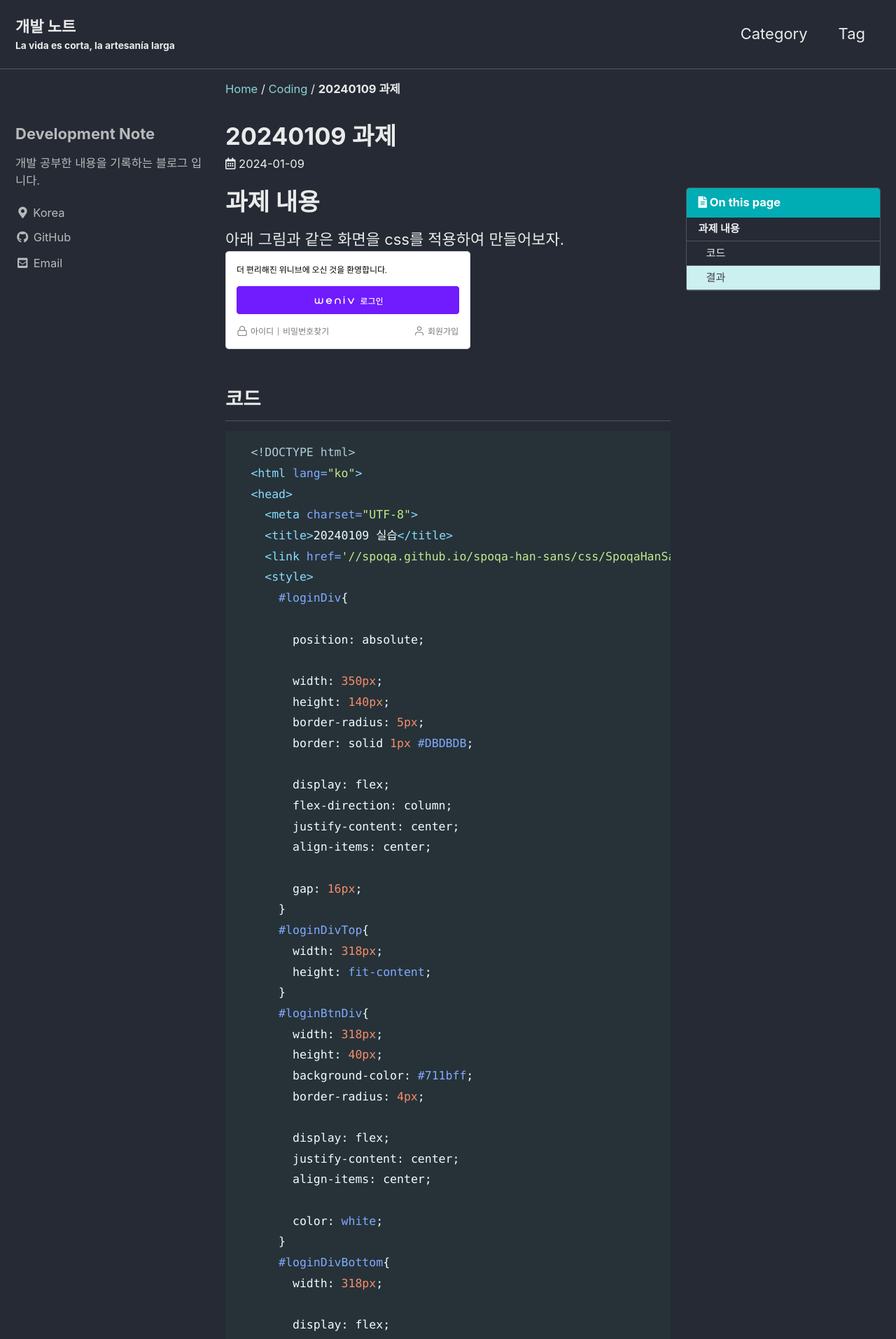
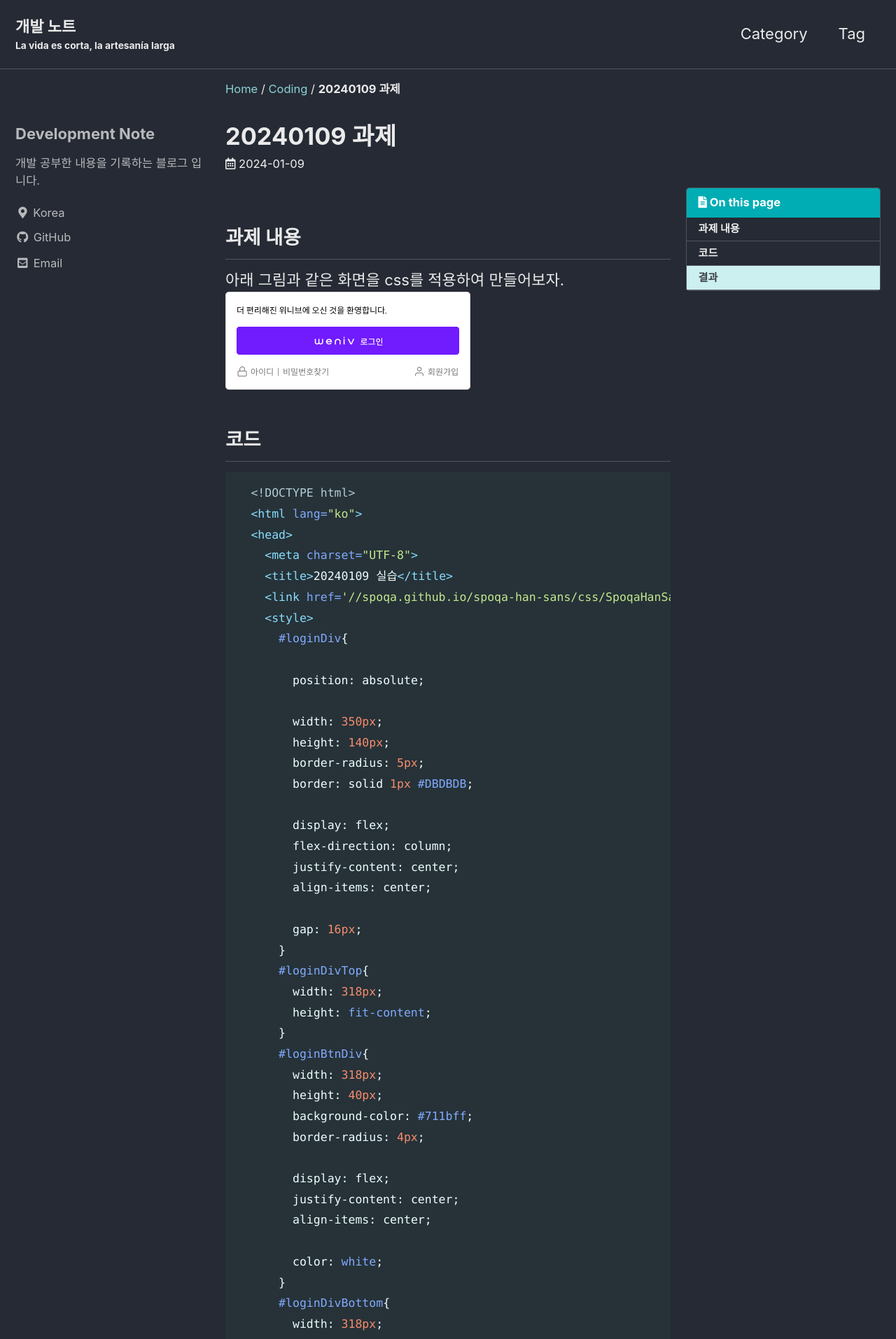
Before and after one commit to fernandokkang/fernandokkang.github.io, a Jekyll site: the page built from _posts/2024-01-09-240109assignment.md, in a window 1280 px wide. Shown: the top 1914 px of the page at 70% size. Built offline with Jekyll 4.4.1, drawn with Linux system fonts in a browser that asks for light colours; cached includes are drawn as plain includes.

Commit message:
fix. 0109과제 헤더 부자연스러운 것 해결

```diff
--- a/_posts/2024-01-09-240109assignment.md
+++ b/_posts/2024-01-09-240109assignment.md
@@ -6,8 +6,8 @@ tag: [css]
 toc: true
 ---
 
-# 과제 내용
-아래 그림과 같은 화면을 css를 적용하여 만들어보자.
+## 과제 내용
+아래 그림과 같은 화면을 css를 적용하여 만들어보자. <br>
 ![](../../images/2024-01-09-240109assignment/log-in-area.png)
 
 ## 코드
```
